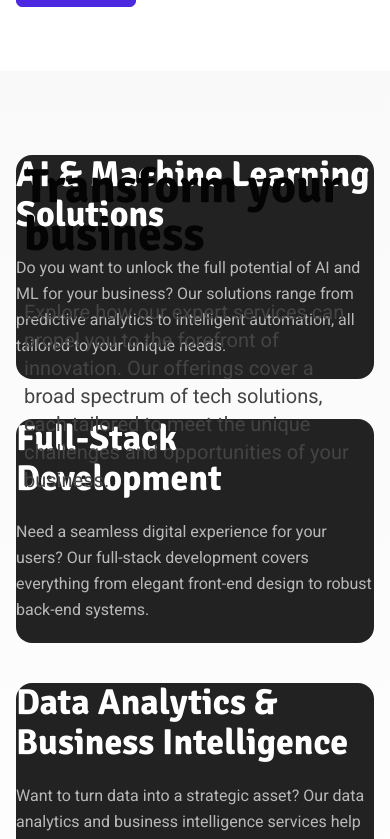
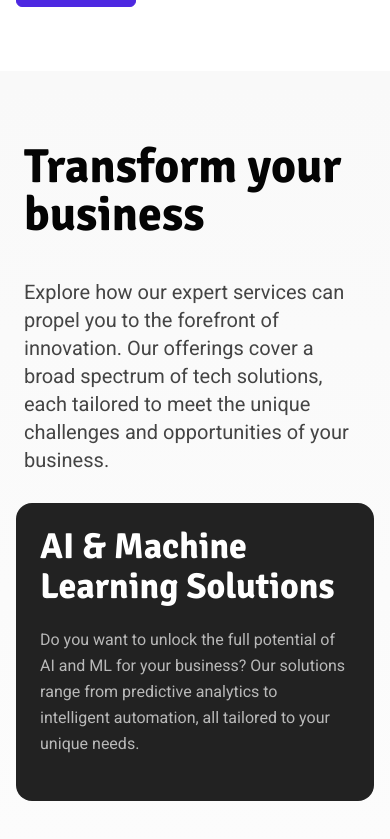
Before and after one commit to mueedqadri/apex-minds, a Next.js app: page / in a window 390 px wide. Shown: the part 880-1719 px from the top of the page. Built offline with nearby package versions, Linux system fonts and the light colour scheme; what tailwind-bootstrap-grid would draw is missing.

Commit message:
Update Services layout styles

```diff
--- a/src/layouts/partials/Services.tsx
+++ b/src/layouts/partials/Services.tsx
@@ -62,16 +62,16 @@ const Services: React.FC = () => {
           <div className="relative">
             <motion.div
               style={{ y: y }}
-              className={`absolute w-full md:w-6/12 `}
+              className={`md:absolute w-full md:w-6/12 `}
             >
-              <div className=" p-2">
+              <div className="p-2">
                 <h1 className={`mb-10 text-5xl`}>{services.title}</h1>
                 <p className=" md:mr-10 text-xl">{services.subtitle}</p>
               </div>
             </motion.div>
             <div className="mt-5 w-full md:w-6/12 ml-auto">
               {services.list.map((item, index) => (
-                <div className="bg-[#222222] rounded-xl  h-70 flex justify-center  flex-col md:p-20 mb-10 dark:bg-[#f9f9f9]">
+                <div className="p-6 bg-[#222222] rounded-xl  h-70 flex justify-center  flex-col md:p-20 mb-10 dark:bg-[#f9f9f9]">
                   <h1 className="text-4xl mb-5 text-[#fff] dark:text-dark">
                     {item.title}
                   </h1>
```
